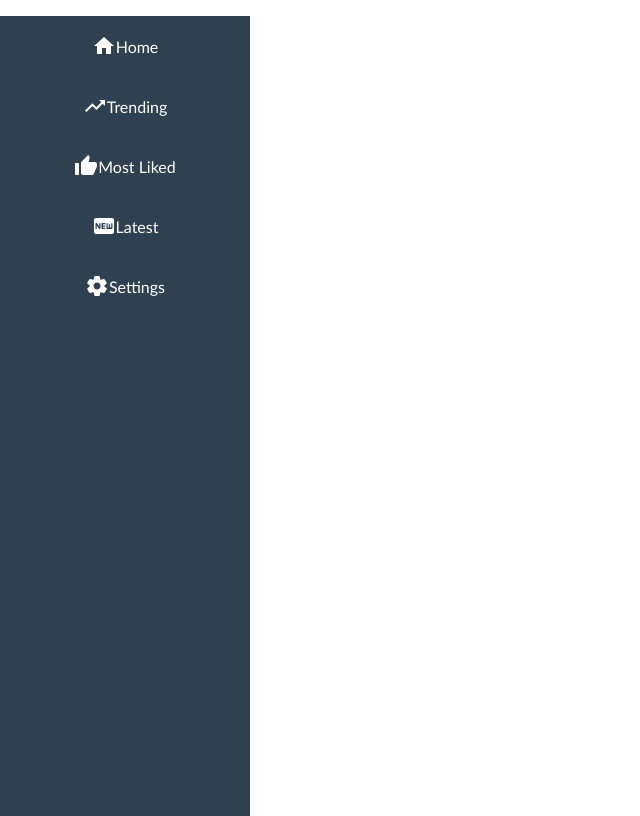
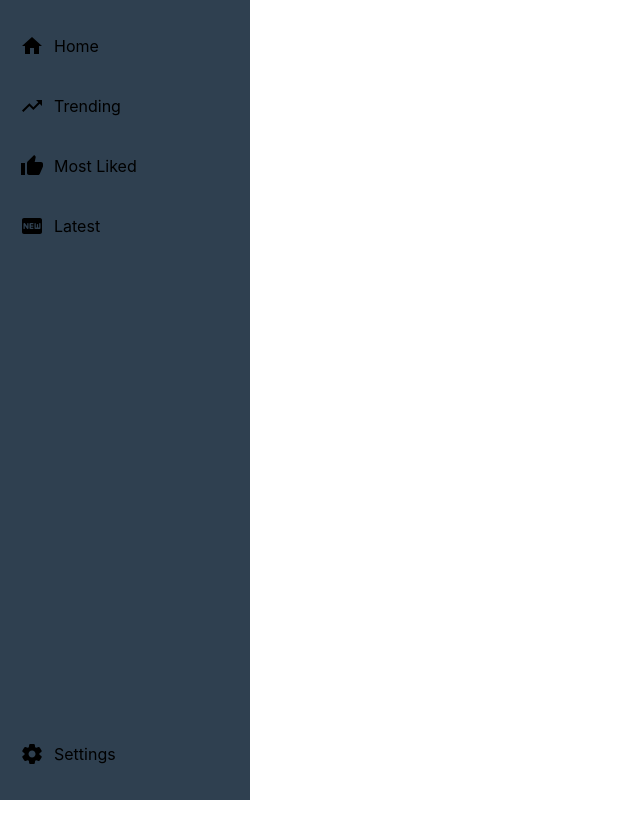
Before and after one commit to pranav-lad/e-chat, a React (Create React App) app: page / in a window 1280 px wide. Shown: the whole page, without its empty margins (0-640 px from the left). Built offline with nearby package versions, Linux system fonts and the light colour scheme.

Commit message:
second commit

```diff
--- a/src/App.css
+++ b/src/App.css
@@ -38,62 +38,78 @@
   }
 }
 
-body{
+body {
   margin: 0;
   padding: 0;
+}
+
+.SidebarList .row {
+  width: 100%;
+  height: 60px;
+  list-style-type: none;
+  margin: 0;
+  display: flex;
+  align-items: center;
+  border-radius: 30px;
+  position: relative;
+  transition: background-color 0.3s ease, box-shadow 0.3s ease;
+}
+
+.SidebarList .row:hover {
+  cursor: pointer;
+  background-color: #293846;
+  box-shadow: 0 2px 4px rgba(0, 0, 0, 0.1);
+  z-index: 1;
 
 }
-.Sidebar{
+
+.SidebarList .row.active,
+.SidebarList .row:focus {
+  background-color: #293846;
+  box-shadow: 0 2px 4px rgba(0, 0, 0, 0.3);
+  z-index: 1;
+}
+
+.row #icon {
+  flex: 30%;
+  display: grid;
+  place-items: center;
+  margin-left: 10px;
+}
+
+.row #title {
+  flex: 70%;
+  margin-left: 10px;
+}
+
+.Sidebar {
   height: 100vh;
   width: 250px;
-  background-color: #2F4050;
+  background-color: #2f4050;
+  display: flex;
+  flex-direction: column;
+  overflow-x: hidden;
 }
 
-.SidebarList{
-  height: auto;
-  padding: 0;
-  width: 100;
-}
-
-.SidebarList{
+.SidebarList {
   height: auto;
   padding: 0;
   width: 100%;
-
+  display: flex;
+  flex-direction: column;
+  justify-content: flex-start;
+  align-items: flex-start;
+  padding-left: 20px;
 }
 
-.SidebarList .row{
-  width: 100%;
-  height: 60px;
-  list-style-type: none;
-  margin: 0%;
-  display: flex;
-  flex-direction: row;
-  color: white;
-  justify-content: center;
-  align-items: center;
-  font-family: 'Gill Sans', 'Gill Sans MT', Calibri, 'Trebuchet MS', sans-serif;
-
-}
-.SidebarList .row:hover{
-  cursor: pointer;
-  background-color: #283846;
-
+.SidebarList:last-child {
+  margin-top: auto;
 }
 
-.SidebarList #active{
-  background-color: #293846;
-
+.sidebar-text {
+  margin-left: 10px;
 }
 
-.row #icon{
-  flex: 30%;
-  display: grid;
-  place-items: center;
-
+.SidebarList .row #title {
+  margin-left: 10px;
 }
-
-.row #title{
-  flex: 70%;
-
-}
--- a/src/App.js
+++ b/src/App.js
@@ -5,7 +5,10 @@ import React from 'react';
 // import './Components/SidebarData.js';
 import Sidebar from './Components/Sidebar.js';
 // import SidebarData from './Components/SidebarData.js';
-// import { useEffect, useState } from 'react';
+import "./Components/Darkmode/DarkMode";
+// import { DarkMode } from './Components/Darkmode/DarkMode.js';
+
+
 
 function App() {
   //  const [data, setData] = useState(false);
@@ -13,6 +16,7 @@ function App() {
      <div className='App'>
 
        <Sidebar />
+       {/* <DarkMode /> */}
 
      {/* <SidebarData /> */}
     </div>
--- a/src/Components/Sidebar.js
+++ b/src/Components/Sidebar.js
@@ -13,51 +13,102 @@ function Sidebar() {
     window.location.pathname = pathname;
   };
 
+  // return (
+  //   <div className="Sidebar">
+  //     <ul className="SidebarList">
+  //       <li
+  //         key="Home"
+  //         id={currentPathname === "/Home" ? "active" : ""}
+  //         onClick={() => handleItemClick("/Home")}
+  //         className="row">
+  //         <HomeIcon/> Home
+  //       </li>
+  //       <li
+  //         key="Trending"
+  //         id={currentPathname === "/Trending" ? "active" : ""}
+  //         onClick={() => handleItemClick("/Trending")}
+  //         className="row">
+  //         <TrendingUpIcon/> Trending
+
+  //       </li>
+  //       <li
+  //        key="Most liked"
+  //         id={currentPathname === "/Most Liked" ? "active" : ""}
+  //         onClick={() => handleItemClick("/Trending")}
+  //         className="row">
+  //         <ThumbUpIcon/> Most Liked
+
+  //       </li>
+  //       <li
+  //         key="Latest"
+  //         id={currentPathname === "/latest" ? "active" : ""}
+  //         onClick={() => handleItemClick("/Latest")}
+  //         className="row">
+  //         <FiberNewRoundedIcon/> Latest
+
+  //       </li>
+
+  //       <li
+  //         key="settings"
+  //         id={currentPathname === "/settings" ? "active" : ""}
+  //         onClick={() => handleItemClick("/settings")}
+  //         className="row">
+  //         <SettingsRoundedIcon/> Settings
+  //       </li>
+  //     </ul>
+  //   </div>
+  // );
+
+
+
+//   return (
+//   <div className="Sidebar">
+//     <div className="SidebarContainer">
+//       <li key="Home" id={currentPathname === "/Home" ? "active" : ""} onClick={() => handleItemClick("/Home")} className="row">
+//         <HomeIcon/> Home
+//       </li>
+//       <li key="Trending" id={currentPathname === "/Trending" ? "active" : ""} onClick={() => handleItemClick("/Trending")} className="row">
+//         <TrendingUpIcon/> Trending
+//       </li>
+//       <li key="MostLiked" id={currentPathname === "/MostLiked" ? "active" : ""} onClick={() => handleItemClick("/MostLiked")} className="row">
+//         <ThumbUpIcon/> Most Liked
+//       </li>
+//       <li key="Latest" id={currentPathname === "/Latest" ? "active" : ""} onClick={() => handleItemClick("/Latest")} className="row">
+//         <FiberNewRoundedIcon/> Latest
+//       </li>
+//       <li key="Settings" id={currentPathname === "/Settings" ? "active" : ""} onClick={() => handleItemClick("/Settings")} className="row">
+//         <SettingsRoundedIcon/> Settings
+//       </li>
+//     </div>
+//   </div>
+// );
+
+
 return (
   <div className="Sidebar">
     <ul className="SidebarList">
-        <li
-          key="Home"
-          id={currentPathname === "/Home" ? "active" : ""}
-          onClick={() => handleItemClick("/Home")}
-          className="row">
-          <HomeIcon/> Home
+      <li key="Home" id={currentPathname === "/Home" ? "active" : ""} onClick={() => handleItemClick("/Home")} className="row">
+        <HomeIcon/> <span className="sidebar-text">Home</span>
       </li>
-        <li
-          key="Trending"
-          id={currentPathname === "/Trending" ? "active" : ""}
-          onClick={() => handleItemClick("/Trending")}
-          className="row">
-          <TrendingUpIcon/> Trending
-
+      <li key="Trending" id={currentPathname === "/Trending" ? "active" : ""} onClick={() => handleItemClick("/Trending")} className="row">
+        <TrendingUpIcon/> <span className="sidebar-text">Trending</span>
       </li>
-        <li
-         key="Most liked"
-          id={currentPathname === "/Most Liked" ? "active" : ""}
-          onClick={() => handleItemClick("/Trending")}
-          className="row">
-          <ThumbUpIcon/> Most Liked
-
+      <li key="MostLiked" id={currentPathname === "/MostLiked" ? "active" : ""} onClick={() => handleItemClick("/MostLiked")} className="row">
+        <ThumbUpIcon/> <span className="sidebar-text">Most Liked</span>
       </li>
-        <li
-          key="Latest"
-          id={currentPathname === "/latest" ? "active" : ""}
-          onClick={() => handleItemClick("/Latest")}
-          className="row">
-          <FiberNewRoundedIcon/> Latest
-
+      <li key="Latest" id={currentPathname === "/Latest" ? "active" : ""} onClick={() => handleItemClick("/Latest")} className="row">
+        <FiberNewRoundedIcon/> <span className="sidebar-text">Latest</span>
       </li>
-
-        <li
-          key="settings"
-          id={currentPathname === "/settings" ? "active" : ""}
-          onClick={() => handleItemClick("/settings")}
-          className="row">
-          <SettingsRoundedIcon/> Settings
+    </ul>
+    <ul className="SidebarList">
+      <li key="Settings" id={currentPathname === "/Settings" ? "active" : ""} onClick={() => handleItemClick("/Settings")} className="row">
+        <SettingsRoundedIcon/> <span className="sidebar-text">Settings</span>
       </li>
     </ul>
   </div>
 );
+
+
 }
 
 export default Sidebar;
```
Lines whose indentation alone changed are shown as unchanged.
